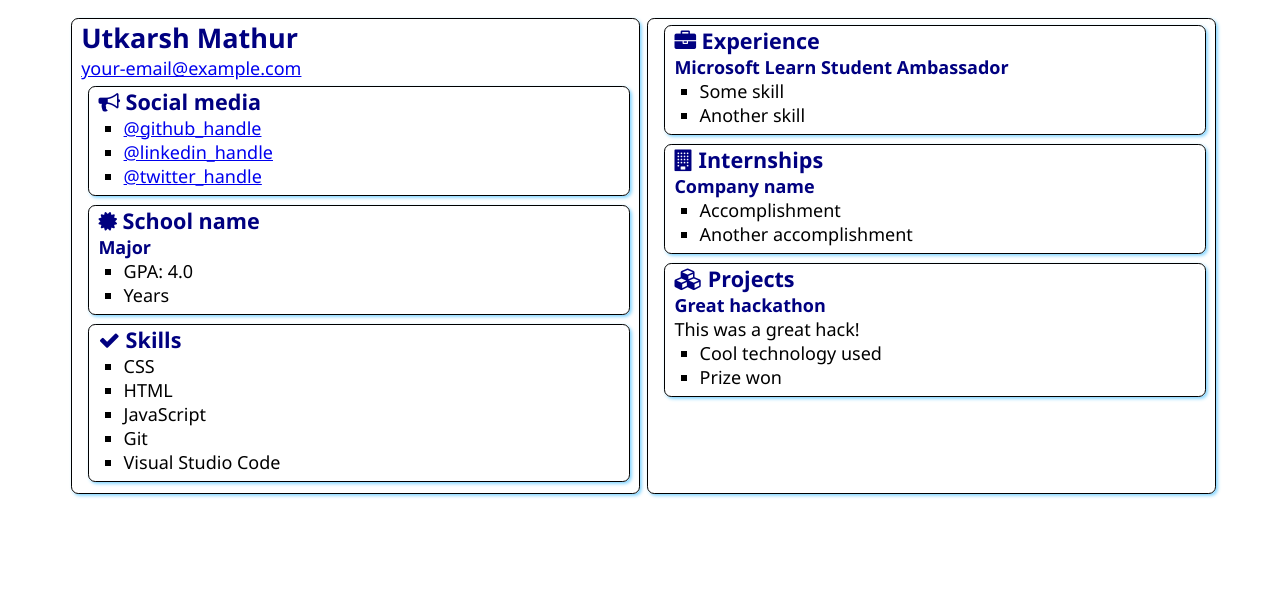
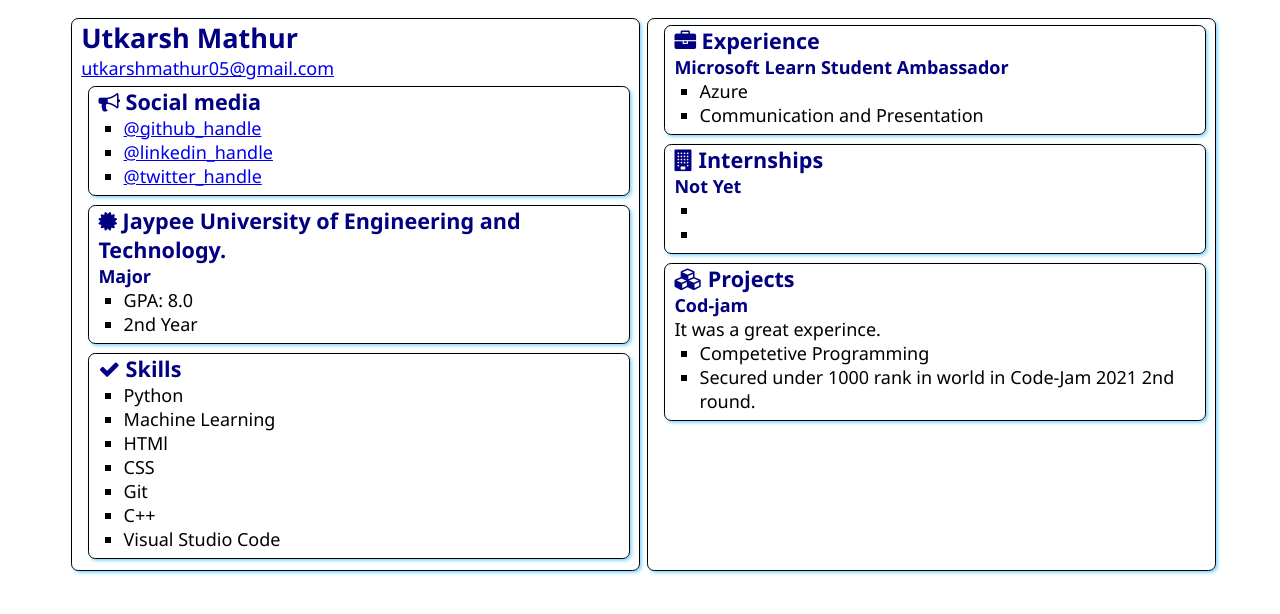
Before and after one commit to MathurUtkarsh/SATechnicalOnboarding, a plain HTML site: page src/index.html in a window 1280 px wide. Drawn offline with Linux system fonts and the light colour scheme.

Commit message:
Update index.html
some required changes.

```diff
--- a/src/index.html
+++ b/src/index.html
@@ -13,7 +13,7 @@
     <main>
         <article class="box">
             <h1>Utkarsh Mathur</h1>
-            <div><a href="mailto:your.email@example.com">your-email@example.com</a></div>
+            <div><a href="mailto:your.email@example.com">utkarshmathur05@gmail.com</a></div>
 
             <section class="box">
                 <h2>
@@ -21,9 +21,9 @@
                     Social media
                 </h2>
                 <ul>
-                    <li><a href="https://github.com/<handle>">@github_handle</a></li>
-                    <li><a href="https://linkedin.com/in/<handle>">@linkedin_handle</a></li>
-                    <li><a href="https://twitter.com/<handle>">@twitter_handle</a></li>
+                    <li><a href="https://github.com/MathurUtkarsh">@github_handle</a></li>
+                    <li><a href="https://linkedin.com/in/iamutkarshmathur05">@linkedin_handle</a></li>
+                    <li><a href="https://twitter.com/ImUtkarshMathur">@twitter_handle</a></li>
                 </ul>
             </section>
 
@@ -31,12 +31,12 @@
                 <div class="education">
                     <h2>
                         <i class="fa fa-certificate" aria-hidden="true"></i>
-                        School name
+                        Jaypee University of Engineering and Technology.
                     </h2>
                     <h3>Major</h3>
                     <ul>
-                        <li>GPA: 4.0</li>
-                        <li>Years</li>
+                        <li>GPA: 8.0</li>
+                        <li> 2nd Year</li>
                     </ul>
                 </div>
             </section>
@@ -47,10 +47,12 @@
                     Skills
                 </h2>
                 <ul>
+                    <li>Python</li>
+                    <li>Machine Learning</li>
+                    <li>HTMl</li>
                     <li>CSS</li>
-                    <li>HTML</li>
-                    <li>JavaScript</li>
                     <li>Git</li>
+                    <li>C++</li>
                     <li>Visual Studio Code</li>
                 </ul>
             </section>
@@ -63,8 +65,8 @@
                 </h2>
                 <h3>Microsoft Learn Student Ambassador</h3>
                 <ul>
-                    <li>Some skill</li>
-                    <li>Another skill</li>
+                    <li>Azure</li>
+                    <li>Communication and Presentation</li>
                 </ul>
             </section>
             <section class="box">
@@ -73,10 +75,10 @@
                     Internships
                 </h2>
 
-                <h3>Company name</h3>
+                <h3>Not Yet</h3>
                 <ul>
-                    <li>Accomplishment</li>
-                    <li>Another accomplishment</li>
+                    <li></li>
+                    <li></li>
                 </ul>
             </section>
             <section class="box">
@@ -85,11 +87,11 @@
                     Projects
                 </h2>
 
-                <h3>Great hackathon</h3>
-                <div>This was a great hack!</div>
+                <h3>Cod-jam</h3>
+                <div>It was a great experince.</div>
                 <ul>
-                    <li>Cool technology used</li>
-                    <li>Prize won</li>
+                    <li>Competetive Programming</li>
+                    <li>Secured under 1000 rank in world in Code-Jam 2021 2nd round.</li>
                 </ul>
             </section>
         </article>
```
